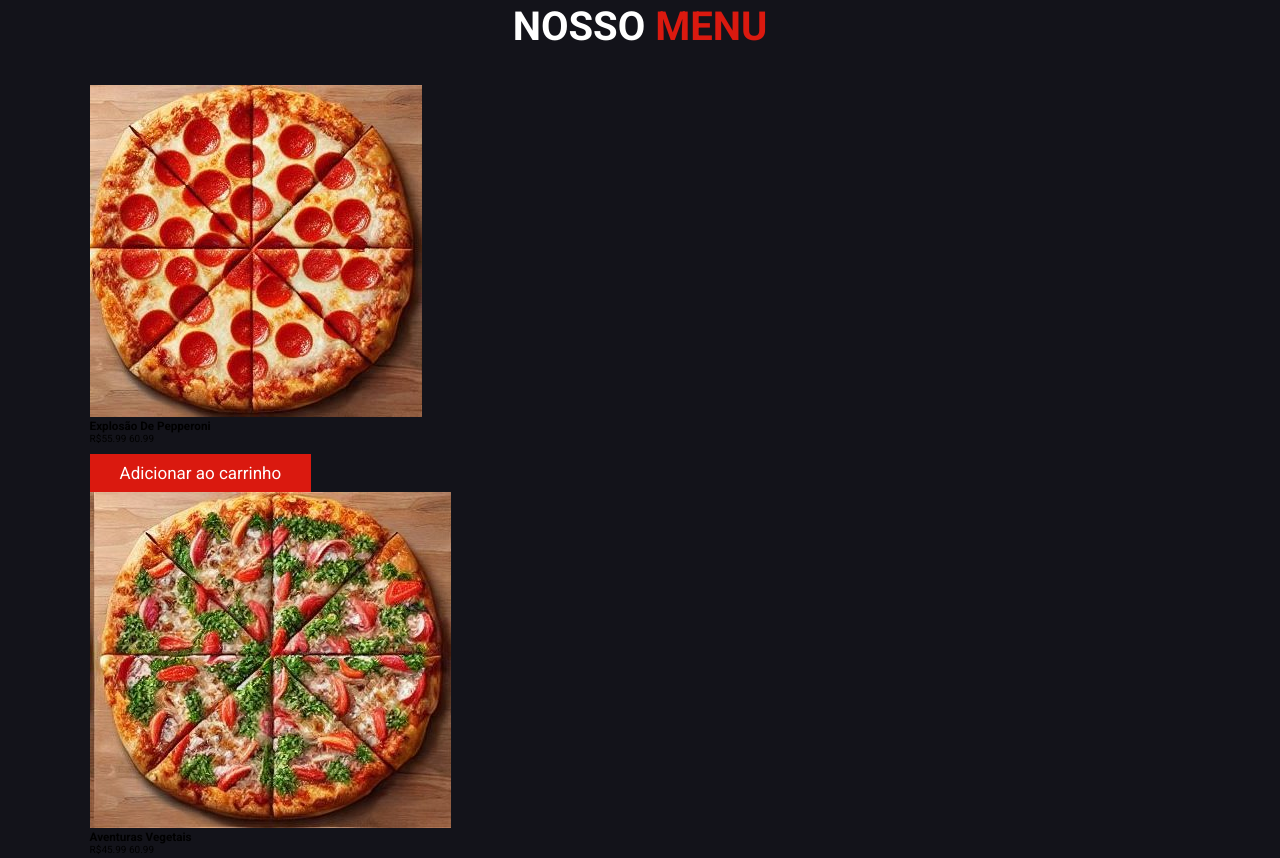
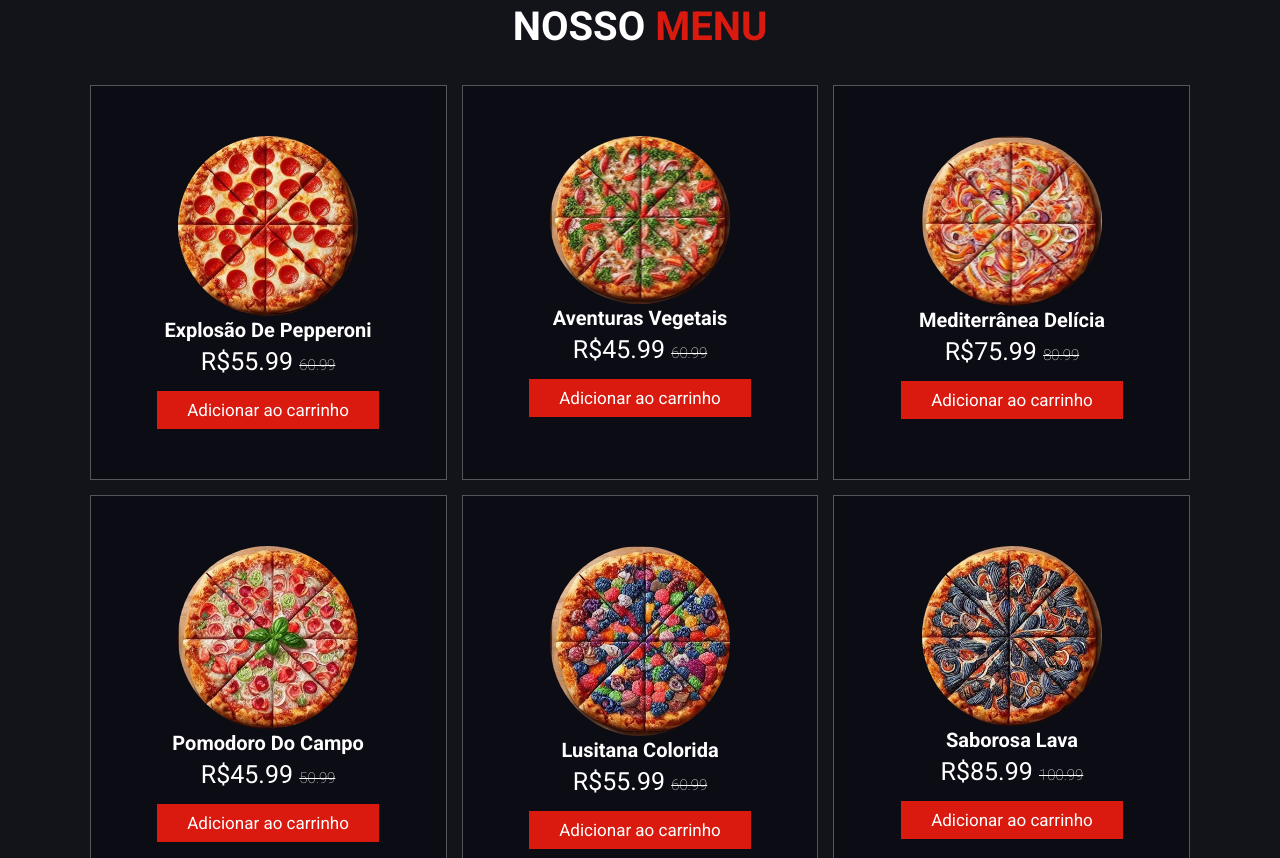
Before and after one commit to Hector-pellegrino/landingpage-PizzaHash, a plain HTML site: page index.html in a window 1280 px wide. Shown: the part 1372-2230 px from the top of the page. Drawn offline with nearby package versions, Linux system fonts and the light colour scheme.

Commit message:
style: estilização do menu pronta

```diff
--- a/index.html
+++ b/index.html
@@ -75,7 +75,7 @@
                     </div>
                 </div>
             </section>
-            <section id="menu">
+            <section id="menu" class="menu">
                 <h2 class="heading">NOSSO <span>MENU</span></h2>
                 <div class="box-conteiner">
                     <div class="box">
@@ -84,7 +84,7 @@
                             alt="Explosão De Pepperoni"
                         />
                         <h3>Explosão De Pepperoni</h3>
-                        <div>R$55.99 <span>60.99</span></div>
+                        <div class="price">R$55.99 <span>60.99</span></div>
                         <a href="" class="btn">Adicionar ao carrinho</a>
                     </div>
                     <div class="box">
@@ -93,7 +93,7 @@
                             alt="Aventuras Vegetais"
                         />
                         <h3>Aventuras Vegetais</h3>
-                        <div>R$45.99 <span>60.99</span></div>
+                        <div class="price">R$45.99 <span>60.99</span></div>
                         <a href="" class="btn">Adicionar ao carrinho</a>
                     </div>
                     <div class="box">
@@ -102,7 +102,7 @@
                             alt="Mediterrânea Delícia"
                         />
                         <h3>Mediterrânea Delícia</h3>
-                        <div>R$75.99 <span>80.99</span></div>
+                        <div class="price">R$75.99 <span>80.99</span></div>
                         <a href="" class="btn">Adicionar ao carrinho</a>
                     </div>
                     <div class="box">
@@ -111,7 +111,7 @@
                             alt="Pomodoro Do Campo"
                         />
                         <h3>Pomodoro Do Campo</h3>
-                        <div>R$45.99 <span>50.99</span></div>
+                        <div class="price">R$45.99 <span>50.99</span></div>
                         <a href="" class="btn">Adicionar ao carrinho</a>
                     </div>
                     <div class="box">
@@ -120,7 +120,7 @@
                             alt="Lusitana Coloridai"
                         />
                         <h3>Lusitana Colorida</h3>
-                        <div>R$55.99 <span>60.99</span></div>
+                        <div class="price">R$55.99 <span>60.99</span></div>
                         <a href="" class="btn">Adicionar ao carrinho</a>
                     </div>
                     <div class="box">
@@ -129,7 +129,7 @@
                             alt="Saborosa Lava"
                         />
                         <h3>Saborosa Lava</h3>
-                        <div>R$85.99 <span>100.99</span></div>
+                        <div class="price">R$85.99 <span>100.99</span></div>
                         <a href="" class="btn">Adicionar ao carrinho</a>
                     </div>
                 </div>
--- a/style.css
+++ b/style.css
@@ -206,3 +206,48 @@ section {
     padding: 1rem 0;
     line-height: 1.8;
 }
+
+/* Menu  */
+
+.menu .box-conteiner {
+    display: grid;
+    grid-template-columns: repeat(auto-fit, minmax(30rem, 1fr)) ;
+    gap: 1.5rem;
+}
+
+.menu .box-conteiner .box {
+    padding: 5rem;
+    text-align: center;
+    border: var(--border);
+    background: var(--bg-card);
+}
+
+.menu .box-conteiner .box img {
+    width: 18rem;
+    border-radius: 100%;
+}
+
+.menu .box-conteiner .box h3 {
+    color: #fff;
+    font-size: 2rem;
+}
+
+.menu .box-conteiner .box .price {
+    color: #fff;
+    font-size: 2.5rem;
+    padding: 0.5rem 0;
+}
+
+.menu .box-conteiner .box .price span {
+    font-size: 1.5rem;
+    text-decoration: line-through;
+    font-weight: lighter;
+}
+
+.menu .box-conteiner .box:hover {
+    background-color: #fff;
+}
+
+.menu .box-conteiner .box:hover > * {
+    color: #000;
+}
```
